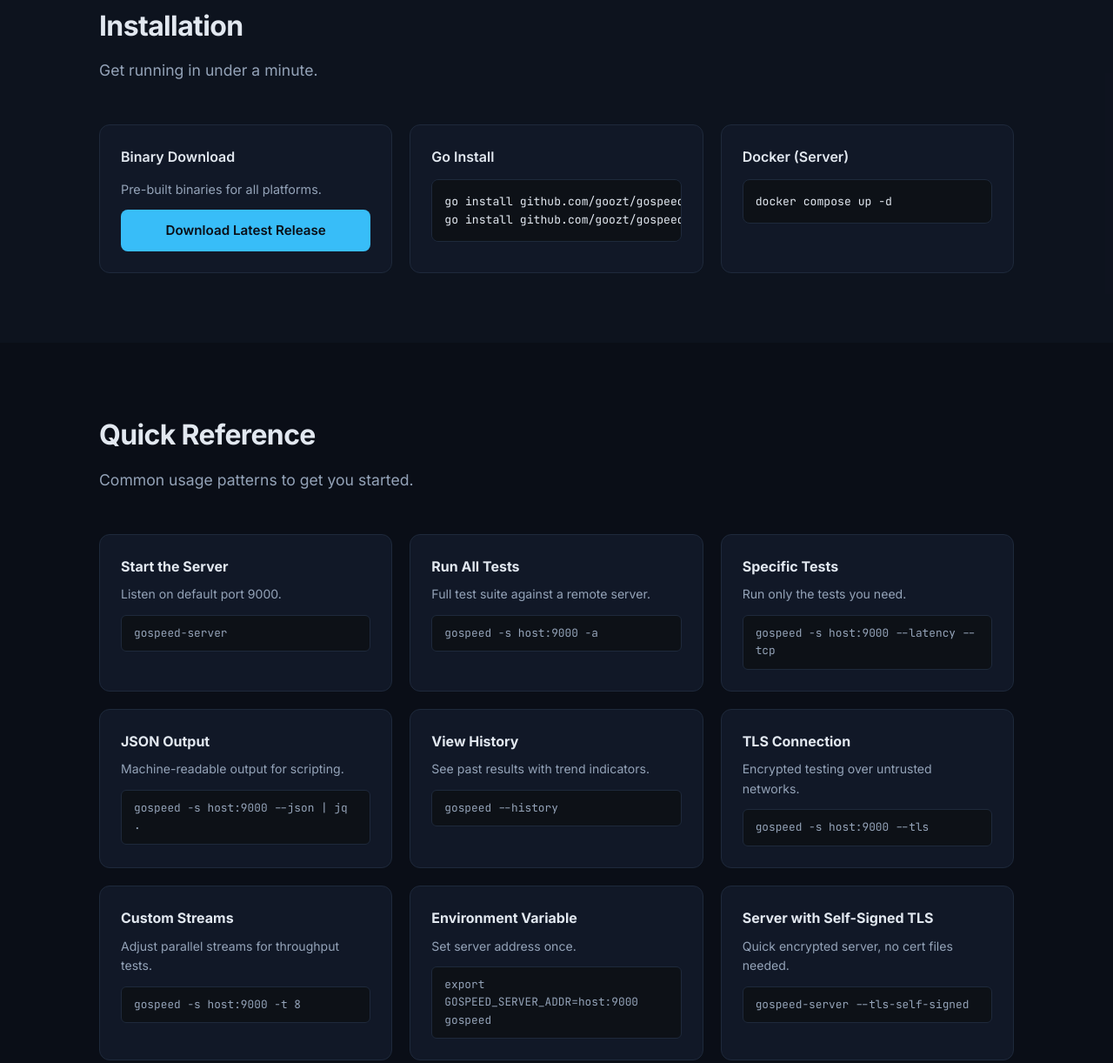
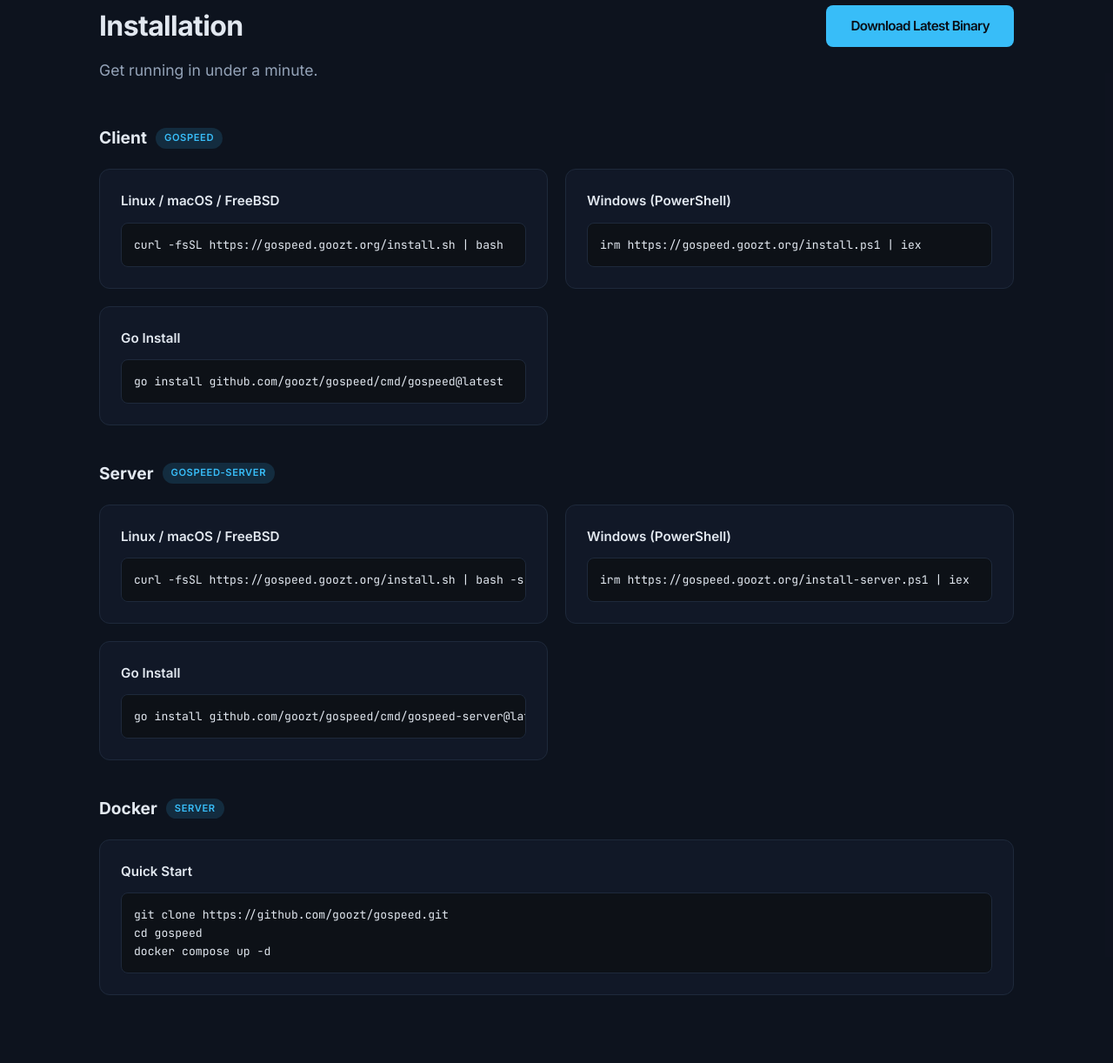
Before and after one commit to goozt/gospeed, a plain HTML site: page docs/index.html in a window 1280 px wide. Shown: the part 4235-5457 px from the top of the page at 87% size. Drawn offline with Linux system fonts and the light colour scheme.

Commit message:
feat: add installation scripts for Linux, macOS, FreeBSD, and Windows

```diff
--- a/docs/index.html
+++ b/docs/index.html
@@ -5,6 +5,7 @@
   <meta name="viewport" content="width=device-width, initial-scale=1.0">
   <title>gospeed — Fast, Zero-Dependency Network Speed Testing</title>
   <meta name="description" content="A fast, zero-dependency network speed testing tool written in Go. 9 test types, quality grades, cross-platform.">
+  <meta name="darkreader-lock">
   <link rel="preconnect" href="https://fonts.googleapis.com">
   <link rel="preconnect" href="https://fonts.gstatic.com" crossorigin>
   <link href="https://fonts.googleapis.com/css2?family=JetBrains+Mono:wght@400;600&family=Inter:wght@400;500;600;700;800&display=swap" rel="stylesheet">
@@ -164,17 +165,37 @@
     .cross { color: var(--red); }
 
     /* Install */
-    .install-methods { display: grid; grid-template-columns: repeat(auto-fit, minmax(300px, 1fr)); gap: 20px; }
+    .install-group { margin-bottom: 40px; }
+    .install-group h3 {
+      font-size: 1.2rem; font-weight: 700; margin-bottom: 20px;
+      color: var(--text); display: flex; align-items: center; gap: 10px;
+    }
+    .install-group h3 .label {
+      font-size: 0.7rem; font-weight: 600; padding: 3px 10px; border-radius: 20px;
+      background: rgba(56,189,248,0.15); color: var(--accent); text-transform: uppercase; letter-spacing: 0.05em;
+    }
+    .install-methods { display: grid; grid-template-columns: repeat(auto-fit, minmax(480px, 1fr)); gap: 20px; }
     .install-card {
       background: var(--bg-card); border: 1px solid var(--border); border-radius: 12px; padding: 24px;
     }
-    .install-card h3 { font-size: 1rem; font-weight: 600; margin-bottom: 12px; }
+    .install-card h4 { font-size: 0.95rem; font-weight: 600; margin-bottom: 12px; color: var(--text); }
     .install-card pre {
       background: var(--bg-code); border: 1px solid var(--border); border-radius: 8px;
       padding: 14px; font-family: 'JetBrains Mono', monospace; font-size: 0.82rem;
-      overflow-x: auto; color: var(--text-muted);
+      overflow-x: auto; color: var(--text-muted); position: relative;
     }
     .install-card pre .cmd { color: var(--text); }
+    .copy-wrap { position: relative; }
+    .copy-btn {
+      position: absolute; top: 8px; right: 8px;
+      background: var(--border); border: none; border-radius: 6px;
+      padding: 5px 10px; cursor: pointer; color: var(--text-muted);
+      font-size: 0.72rem; font-family: 'Inter', sans-serif; font-weight: 500;
+      transition: all .2s; opacity: 0; z-index: 1;
+    }
+    .copy-wrap:hover .copy-btn { opacity: 1; }
+    .copy-btn:hover { background: var(--accent); color: var(--bg); }
+    .copy-btn.copied { background: var(--green); color: var(--bg); opacity: 1; }
 
     /* Docs */
     .docs-grid { display: grid; grid-template-columns: repeat(auto-fit, minmax(280px, 1fr)); gap: 20px; }
@@ -228,6 +249,11 @@
       text-align: center; color: var(--text-muted); font-size: 0.85rem;
     }
     footer a { color: var(--accent); text-decoration: none; }
+
+    /* Utility */
+    .flex { display: flex; }
+    .items-center { align-items: center; }
+    .justify-between { justify-content: space-between; }
 
     /* Responsive */
     @media (max-width: 640px) {
@@ -425,22 +451,75 @@
 
 <section id="install" style="background: rgba(17,24,39,0.5);">
   <div class="container">
-    <h2>Installation</h2>
+    <h2 class="flex items-center justify-between"><span>Installation</span><a href="https://github.com/goozt/gospeed/releases" class="btn btn-primary">Download Latest Binary</a></h2>
     <p class="subtitle">Get running in under a minute.</p>
-    <div class="install-methods">
-      <div class="install-card">
-        <h3>Binary Download</h3>
-        <p style="color: var(--text-muted); font-size: 0.9rem; margin-bottom: 12px;">Pre-built binaries for all platforms.</p>
-        <a href="https://github.com/goozt/gospeed/releases" class="btn btn-primary" style="width: 100%; justify-content: center;">Download Latest Release</a>
+
+    <div class="install-group">
+      <h3>Client <span class="label">gospeed</span></h3>
+      <div class="install-methods">
+        <div class="install-card">
+          <h4>Linux / macOS / FreeBSD</h4>
+          <div class="copy-wrap">
+            <button class="copy-btn" onclick="copyCmd(this)">Copy</button>
+            <pre><span class="cmd">curl -fsSL https://gospeed.goozt.org/install.sh | bash</span></pre>
+          </div>
+        </div>
+        <div class="install-card">
+          <h4>Windows (PowerShell)</h4>
+          <div class="copy-wrap">
+            <button class="copy-btn" onclick="copyCmd(this)">Copy</button>
+            <pre><span class="cmd">irm https://gospeed.goozt.org/install.ps1 | iex</span></pre>
+          </div>
+        </div>
+        <div class="install-card">
+          <h4>Go Install</h4>
+          <div class="copy-wrap">
+            <button class="copy-btn" onclick="copyCmd(this)">Copy</button>
+            <pre><span class="cmd">go install github.com/goozt/gospeed/cmd/gospeed@latest</span></pre>
+          </div>
+        </div>
       </div>
-      <div class="install-card">
-        <h3>Go Install</h3>
-        <pre><span class="cmd">go install github.com/goozt/gospeed/cmd/gospeed@latest
-go install github.com/goozt/gospeed/cmd/gospeed-server@latest</span></pre>
+    </div>
+
+    <div class="install-group">
+      <h3>Server <span class="label">gospeed-server</span></h3>
+      <div class="install-methods">
+        <div class="install-card">
+          <h4>Linux / macOS / FreeBSD</h4>
+          <div class="copy-wrap">
+            <button class="copy-btn" onclick="copyCmd(this)">Copy</button>
+            <pre><span class="cmd">curl -fsSL https://gospeed.goozt.org/install.sh | bash -s -- --server</span></pre>
+          </div>
+        </div>
+        <div class="install-card">
+          <h4>Windows (PowerShell)</h4>
+          <div class="copy-wrap">
+            <button class="copy-btn" onclick="copyCmd(this)">Copy</button>
+            <pre><span class="cmd">irm https://gospeed.goozt.org/install-server.ps1 | iex</span></pre>
+          </div>
+        </div>
+        <div class="install-card">
+          <h4>Go Install</h4>
+          <div class="copy-wrap">
+            <button class="copy-btn" onclick="copyCmd(this)">Copy</button>
+            <pre><span class="cmd">go install github.com/goozt/gospeed/cmd/gospeed-server@latest</span></pre>
+          </div>
+        </div>
       </div>
-      <div class="install-card">
-        <h3>Docker (Server)</h3>
-        <pre><span class="cmd">docker compose up -d</span></pre>
+    </div>
+
+    <div class="install-group">
+      <h3>Docker <span class="label">Server</span></h3>
+      <div class="install-methods">
+        <div class="install-card">
+          <h4>Quick Start</h4>
+          <div class="copy-wrap">
+            <button class="copy-btn" onclick="copyCmd(this)">Copy</button>
+            <pre><span class="cmd">git clone https://github.com/goozt/gospeed.git
+cd gospeed
+docker compose up -d</span></pre>
+          </div>
+        </div>
       </div>
     </div>
   </div>
@@ -722,5 +801,16 @@
   </div>
 </footer>
 
+<script>
+function copyCmd(btn) {
+  const pre = btn.parentElement.querySelector('pre');
+  const text = pre.innerText.replace(/^\$ /gm, '').trim();
+  navigator.clipboard.writeText(text).then(() => {
+    btn.textContent = 'Copied!';
+    btn.classList.add('copied');
+    setTimeout(() => { btn.textContent = 'Copy'; btn.classList.remove('copied'); }, 2000);
+  });
+}
+</script>
 </body>
 </html>
```
Also changed, not shown: README.md, 3 other files.
